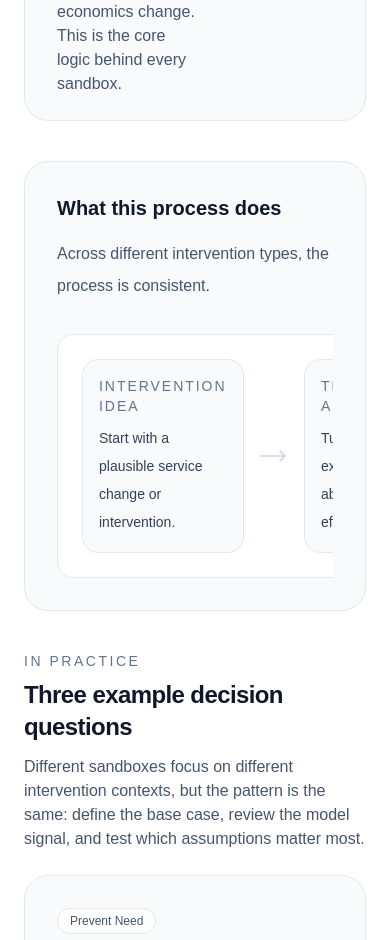
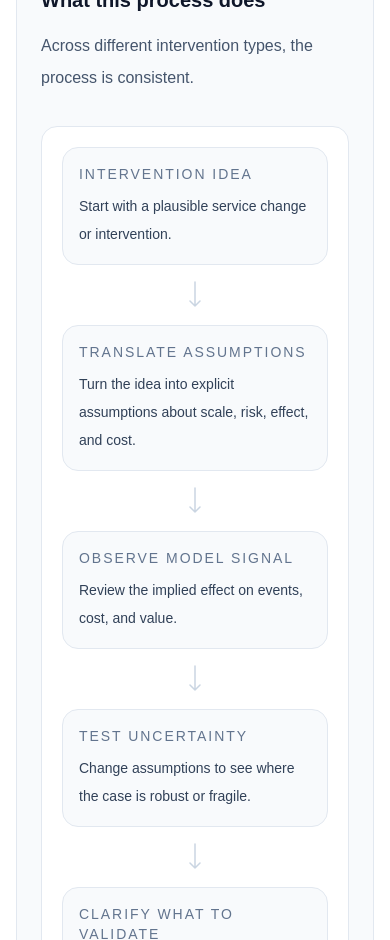
Before and after one commit to olivercareyncl/health-economics-scenario-lab, a Next.js app in the folder site/: page /how-to-use in a window 390 px wide. Shown: the part 1060-2000 px from the top of the page. Built offline with nearby package versions, Linux system fonts and the light colour scheme.

Commit message:
Update page.tsx

```diff
--- a/site/src/app/how-to-use/page.tsx
+++ b/site/src/app/how-to-use/page.tsx
@@ -3,21 +3,21 @@ import DemoSlider from "@/components/demo-slider";
 
 export default function HowToUsePage() {
   return (
-    <div className="mx-auto max-w-7xl px-6 py-16">
+    <div className="mx-auto max-w-7xl px-4 py-12 sm:px-6 md:py-16">
       <p className="text-sm font-medium uppercase tracking-[0.18em] text-slate-500">
         How to use the lab
       </p>
-      <h1 className="mt-4 text-4xl font-semibold tracking-tight">
+      <h1 className="mt-4 text-3xl font-semibold tracking-tight md:text-4xl">
         From idea to decision
       </h1>
-      <p className="mt-6 max-w-3xl text-lg leading-8 text-slate-600">
+      <p className="mt-6 max-w-3xl text-base leading-8 text-slate-600 md:text-lg">
         The Health Economics Scenario Lab is designed to explore a simple
         question: what would need to be true for an intervention to create
         value?
       </p>
 
-      <div className="mt-12 space-y-10">
-        <section className="rounded-3xl border border-slate-200 bg-slate-50 p-8">
+      <div className="mt-12 space-y-8 md:space-y-10">
+        <section className="rounded-3xl border border-slate-200 bg-slate-50 p-6 md:p-8">
           <h2 className="text-xl font-semibold">How the sandboxes are used</h2>
           <p className="mt-4 max-w-3xl leading-8 text-slate-600">
             Each sandbox is not a final answer. It is a way of structuring
@@ -28,13 +28,45 @@ export default function HowToUsePage() {
 
         <DemoSlider />
 
-        <section className="rounded-3xl border border-slate-200 bg-slate-50 p-8">
+        <section className="rounded-3xl border border-slate-200 bg-slate-50 p-6 md:p-8">
           <h2 className="text-xl font-semibold">What this process does</h2>
           <p className="mt-4 max-w-3xl leading-8 text-slate-600">
             Across different intervention types, the process is consistent.
           </p>
 
-          <div className="mt-8 overflow-x-auto">
+          <div className="mt-8">
+            <div className="block md:hidden">
+              <div className="rounded-2xl border border-slate-200 bg-white p-5">
+                <div className="space-y-4">
+                  <ProcessStep
+                    title="Intervention idea"
+                    body="Start with a plausible service change or intervention."
+                  />
+                  <ArrowVertical />
+                  <ProcessStep
+                    title="Translate assumptions"
+                    body="Turn the idea into explicit assumptions about scale, risk, effect, and cost."
+                  />
+                  <ArrowVertical />
+                  <ProcessStep
+                    title="Observe model signal"
+                    body="Review the implied effect on events, cost, and value."
+                  />
+                  <ArrowVertical />
+                  <ProcessStep
+                    title="Test uncertainty"
+                    body="Change assumptions to see where the case is robust or fragile."
+                  />
+                  <ArrowVertical />
+                  <ProcessStep
+                    title="Clarify what to validate"
+                    body="Identify what matters most and what needs testing next."
+                  />
+                </div>
+              </div>
+            </div>
+
+            <div className="hidden overflow-x-auto md:block">
               <div className="min-w-[1100px] rounded-2xl border border-slate-200 bg-white p-6">
                 <div className="grid grid-cols-[1fr_auto_1fr_auto_1fr_auto_1fr_auto_1fr] items-center gap-4">
                   <ProcessStep
@@ -61,6 +93,7 @@ export default function HowToUsePage() {
                     title="Clarify what to validate"
                     body="Identify what matters most and what needs testing next."
                   />
+                </div>
               </div>
             </div>
           </div>
@@ -169,7 +202,7 @@ export default function HowToUsePage() {
           </div>
         </section>
 
-        <section className="rounded-3xl border border-slate-200 bg-slate-50 p-8">
+        <section className="rounded-3xl border border-slate-200 bg-slate-50 p-6 md:p-8">
           <h2 className="text-xl font-semibold">What this process does not do</h2>
           <ul className="mt-4 space-y-2 text-slate-600">
             <li>It does not produce a final answer.</li>
@@ -178,7 +211,7 @@ export default function HowToUsePage() {
           </ul>
         </section>
 
-        <section className="rounded-3xl border border-slate-200 bg-slate-50 p-8">
+        <section className="rounded-3xl border border-slate-200 bg-slate-50 p-6 md:p-8">
           <h2 className="text-xl font-semibold">What it gives instead</h2>
           <p className="mt-4 max-w-3xl leading-8 text-slate-600">
             A clearer decision.
@@ -195,7 +228,7 @@ export default function HowToUsePage() {
           </p>
         </section>
 
-        <section className="rounded-3xl border border-slate-200 bg-slate-50 p-8">
+        <section className="rounded-3xl border border-slate-200 bg-slate-50 p-6 md:p-8">
           <h2 className="text-xl font-semibold">One consistent question</h2>
           <p className="mt-4 max-w-3xl leading-8 text-slate-600">
             Across all sandboxes, the same question sits underneath the model:
@@ -254,6 +287,32 @@ function Arrow() {
   );
 }
 
+function ArrowVertical() {
+  return (
+    <div
+      className="flex items-center justify-center text-slate-300"
+      aria-hidden="true"
+    >
+      <svg
+        width="12"
+        height="28"
+        viewBox="0 0 12 28"
+        fill="none"
+        xmlns="http://www.w3.org/2000/svg"
+        className="block"
+      >
+        <path
+          d="M6 1V25M6 25L1 20M6 25L11 20"
+          stroke="currentColor"
+          strokeWidth="1.5"
+          strokeLinecap="round"
+          strokeLinejoin="round"
+        />
+      </svg>
+    </div>
+  );
+}
+
 function ExampleCard({
   tag,
   title,
@@ -278,14 +337,16 @@ function ExampleCard({
   const isExternal = appHref.startsWith("http");
 
   return (
-    <div className="flex h-full flex-col rounded-3xl border border-slate-200 bg-slate-50 p-8">
+    <div className="flex h-full flex-col rounded-3xl border border-slate-200 bg-slate-50 p-5 md:p-8">
       <div className="flex flex-wrap items-center gap-3">
         <span className="rounded-full border border-slate-200 bg-white px-3 py-1 text-xs font-medium text-slate-600">
           {tag}
         </span>
       </div>
 
-      <h3 className="mt-4 text-xl font-semibold tracking-tight">{title}</h3>
+      <h3 className="mt-4 text-lg font-semibold tracking-tight md:text-xl">
+        {title}
+      </h3>
 
       <div className="mt-6 flex flex-1 flex-col space-y-6">
         <div>
@@ -356,7 +417,7 @@ function ExampleCard({
           <Link
             href={appHref}
             {...(isExternal ? { target: "_blank", rel: "noreferrer" } : {})}
-            className="inline-flex rounded-xl border border-slate-300 bg-white px-4 py-2 text-sm font-medium text-slate-700 transition hover:bg-slate-100"
+            className="inline-flex w-full items-center justify-center rounded-xl border border-slate-300 bg-white px-4 py-2 text-sm font-medium text-slate-700 transition hover:bg-slate-100 sm:w-auto"
           >
             {appLabel}
           </Link>
```
Lines whose indentation alone changed are shown as unchanged.
